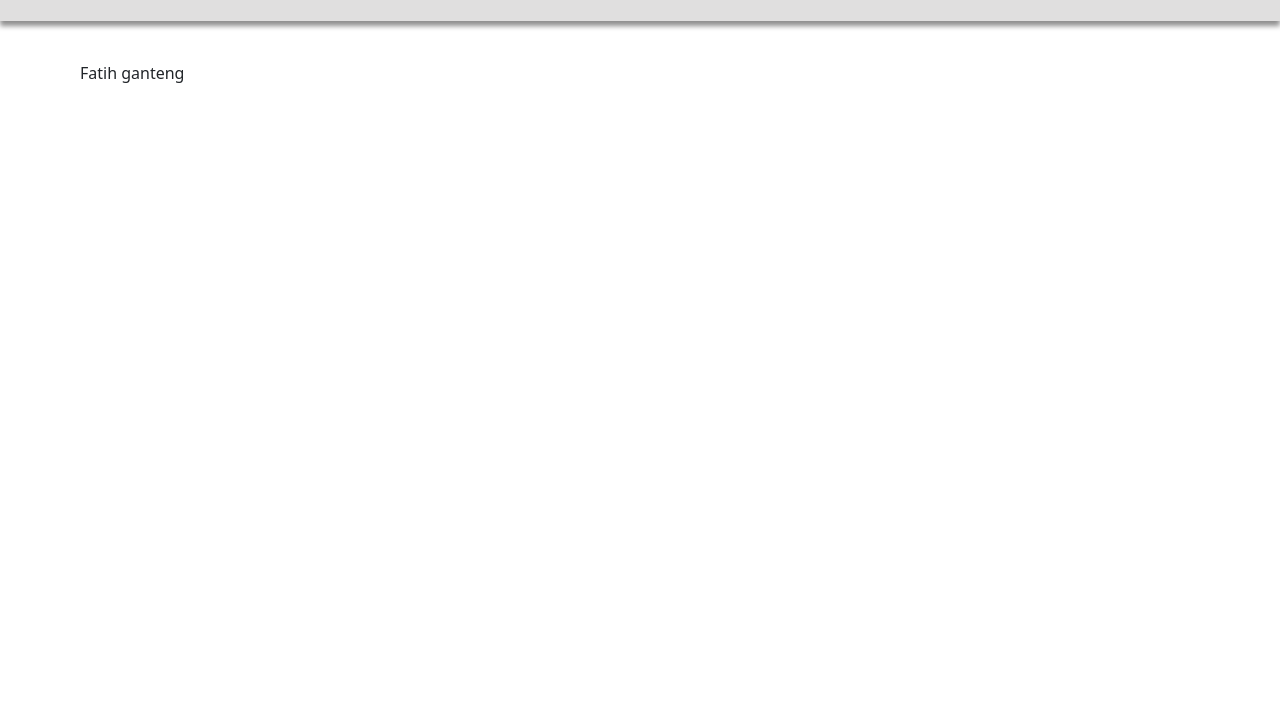
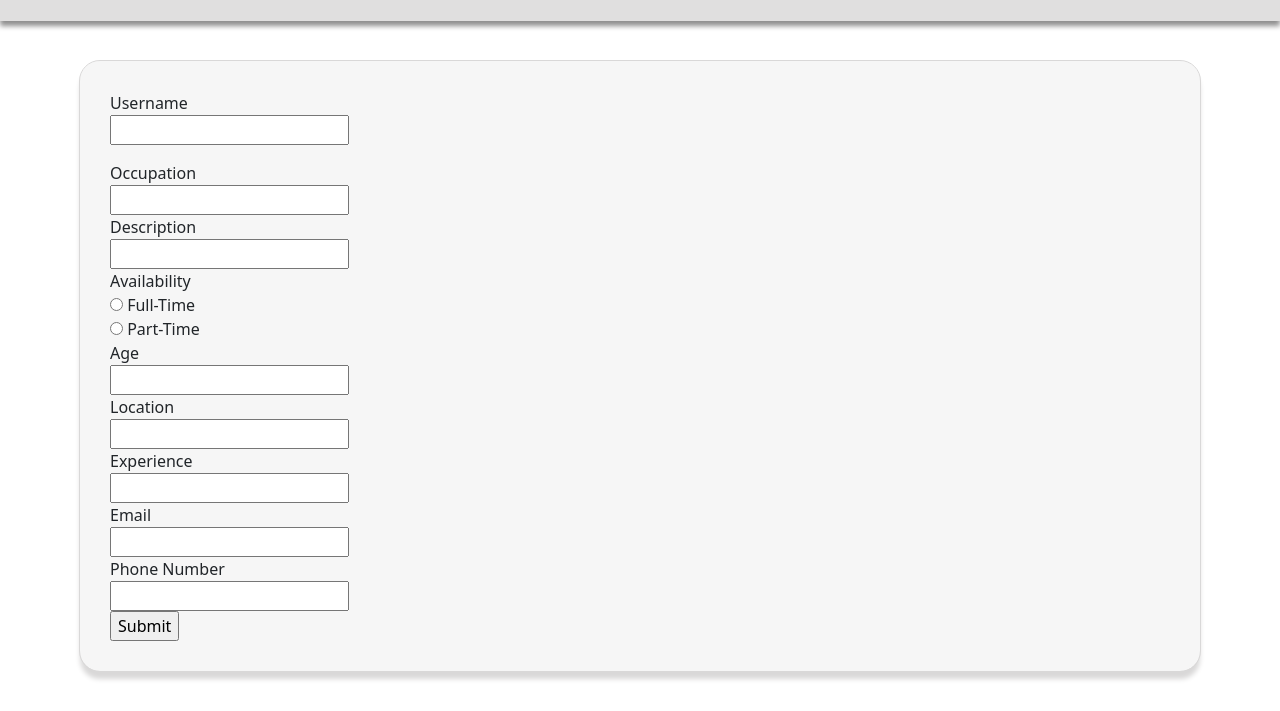
Before and after one commit to Arokumi/Website_Project, a plain HTML site: page edit.html in a window 1280 px wide. Shown: the part 102-813 px from the top of the page. Drawn offline with Linux system fonts and the light colour scheme.

Commit message:
Commit Mac - Aug 9

```diff
--- a/edit.html
+++ b/edit.html
@@ -6,22 +6,58 @@
     <link rel="stylesheet" type="text/css" href="css/bootstrap.css">
 </head>
 <body>
+    <script src="main.js"></script>
     <Header class="topnav">
         <!-- nav menu -->
 
         <nav class="navbar">
             <ul class="header_nav">
                 <li class="nav_logo">
-                    <a href="http://127.0.0.1:5500/Portfolio/portofolio.html"><img src="resources/logo.png" alt="" id="home_button"></a>
+                    <a href="http://127.0.0.1:5500/portofolio.html"><img src="resources/logo.png" alt="" id="home_button"></a>
                 </li>
                 <li class="nav_text"><a href="#">Product</a></li>
                 <li class="nav_text"><a href="#">Gallery</a></li>
                 <li class="nav_text"><a href="#">Blog</a></li>
-                <li class="nav_text"><a href="http://127.0.0.1:5500/Portfolio/portofolio.html">My Profile</a></li>
+                <li class="nav_text"><a href="http://127.0.0.1:5500/portofolio.html">My Profile</a></li>
             </ul>
         </nav>
     </Header>
-    <div style="margin: 40px 80px 40px 80px ; border-radius: 20px; box-shadow: 1px ;">
-        Fatih ganteng
+    <div style="margin: 40px 80px 40px 80px ; border-radius: 20px;  box-shadow: 0px 8px 5px #d9d8d8; background-color: rgb(246, 246, 246); outline: solid; outline-width: 1px; outline-color: #d9d8d8;">
+        <div style="padding: 30px 30px 30px 30px;">
+            <form action="" class="editForm" onsubmit="submitFn()">
+                <label for="username">Username</label><br>
+                <input type="text" name="username" id="username"><br>
+                <p id="test"></p>
+
+                <label for="occupation">Occupation</label><br>
+                <input type="text" name="occupation" id="occupation"><br>
+
+                <label for="description">Description</label><br>
+                <input type="text" name="description" id="description"><br>
+
+                <label for="availability">Availability</label><br>
+                <input type="radio" name="availability" id="availability" value="Full-Time"> Full-Time<br>
+                <input type="radio" name="availability" id="availability" value="Part-Time"> Part-Time<br>
+
+                <label for="age">Age</label><br>
+                <input type="number" name="age" id="age"><br>
+
+                <label for="location">Location</label><br>
+                <input type="text" name="location" id="location"><br>
+
+                <label for="experience">Experience</label><br>
+                <input type="text" name="experience" id="experience"><br>
+
+                <label for="email">Email</label><br>
+                <input type="email" name="email" id="email"><br>
+
+                <label for="pnumber">Phone Number</label><br>
+                <input type="number" name="pnumber" id="pnumber"><br>
+
+                <input type="submit" value="Submit" onclick="submitData()"  >
+
+        </div>
+
+        </form>
     </div>
 </body>
--- a/main.js
+++ b/main.js
@@ -0,0 +1,8 @@
+function submitData() {
+    let name = document.getElementById('username').value;
+    document.getElementsByClassName('username').innerHTML = name;
+};
+function submitFn(){
+    event.preventDefault()
+    location.href = "http://127.0.0.1:5500/portofolio.html"
+};
--- a/style.css
+++ b/style.css
@@ -50,3 +50,7 @@
     font-size: 20px;
     font-weight: 50px;
 }
+
+.editFrom input {
+    padding-bottom: 20px;
+};
```
Also changed, not shown: portofolio.html (+4 -4 lines).
